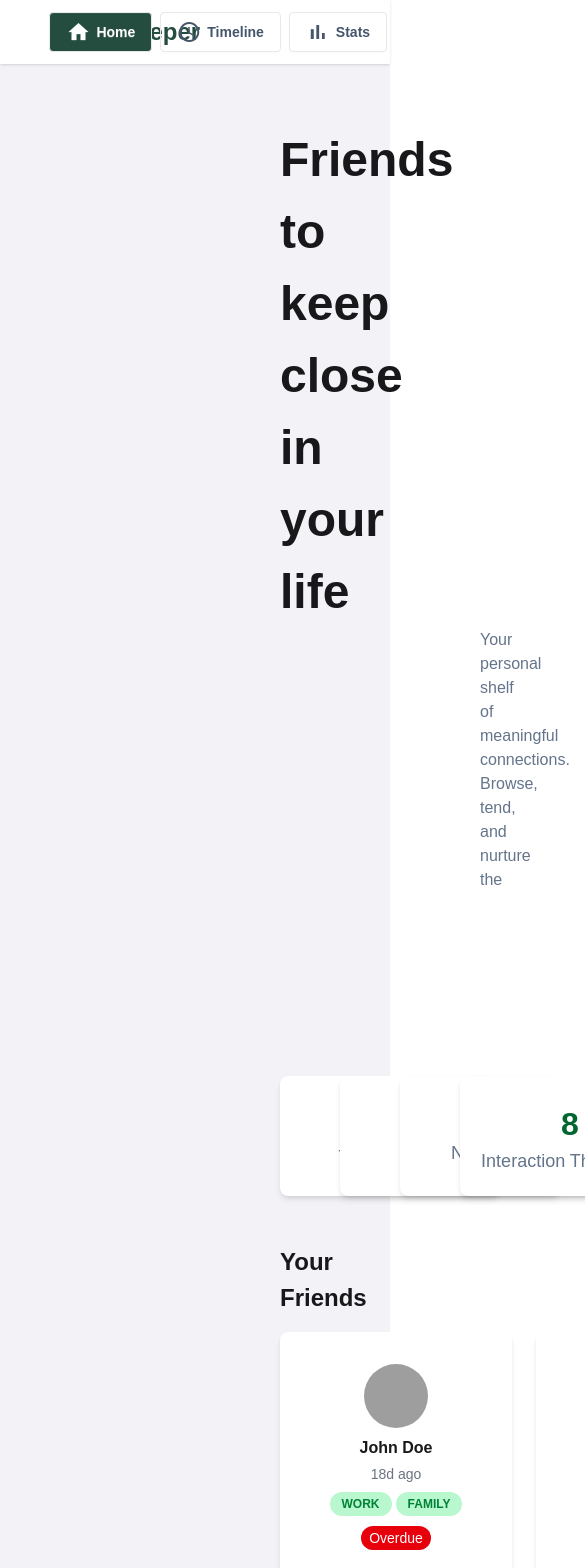
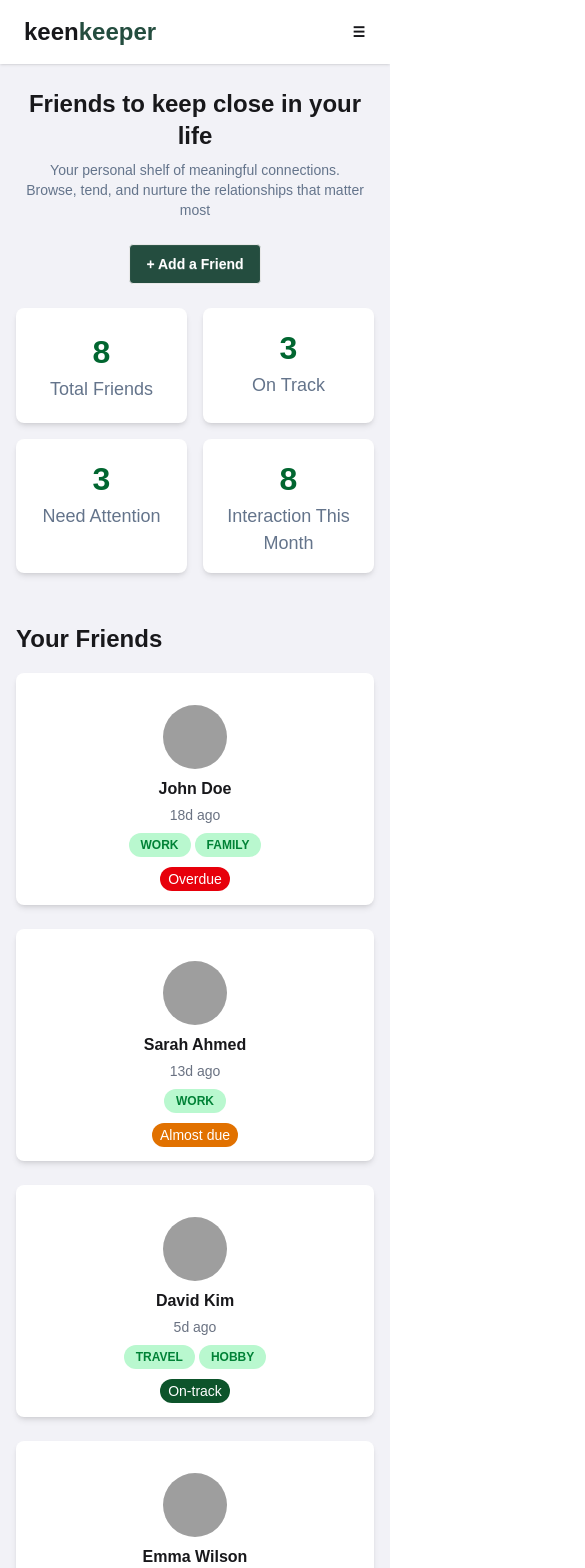
Before and after one commit to okhalidfa/7th-project, a React (Vite) app: page / in a window 390 px wide. Shown: the top 1568 px of the page, 585 px wide, since content can reach past the window. Built offline with nearby package versions, Linux system fonts and the light colour scheme; grey boxes are pictures that could not be loaded.

Commit message:
doing media responsive

```diff
--- a/src/component/Home.jsx
+++ b/src/component/Home.jsx
@@ -98,49 +98,51 @@ export const friends = [
     "next_due_date": "2026-05-04"
   }
 ]
-const overdueCount = friends.filter(
-  (friend) => friend.status === "Overdue"
-).length;
-const onCount = friends.filter(
-  (friend) => friend.status === "On-track"
-).length;
+
+const overdueCount = friends.filter((friend) => friend.status === "Overdue").length;
+const onCount = friends.filter((friend) => friend.status === "On-track").length;
 
 const Home = () => {
     return (
-        <div className='bg-[#F2F2F7] w-100% h-100% pb-20' >
-            <div className='mx-70 pt-15'>
-              <h1 className='font-bold text-[48px] justify-between text-center'>Friends to keep close in your life</h1>
-              <p className='text-[16px] text-[#64748B] px-50'>Your personal shelf of meaningful connections. Browse, tend, and nurture the </p>
-              <p className='text-[16px] text-[#64748B] px-90'>relationships that matter most</p>
-              <button className='mx-95 mt-6 btn bg-[#244D3F] text-white'>+ Add a Friend</button>
-              <div className="grid grid-cols-4 gap-15 py-6 justify-between text-center">
+        <div className='bg-[#F2F2F7] w-full min-h-screen pb-20'>
+            <div className='px-4 sm:px-8 md:px-12 lg:px-24 pt-6 lg:pt-15'>
 
-                 <div className="card bg-base-100 shadow-md p-5 w-55 h-30 text-[#64748B] text-[18px]">
-                   <h2 className='font-semibold text-[32px] text-center text-green-800 '>{friends.length}</h2>
-                   <p>Total Friends</p>
+              <h1 className='font-bold text-2xl sm:text-3xl md:text-4xl lg:text-[48px] text-center'>
+                Friends to keep close in your life
+              </h1>
+
+              <p className='text-[#64748B] text-sm sm:text-base text-center mt-2 px-2 sm:px-6 lg:px-50'>
+                Your personal shelf of meaningful connections. Browse, tend, and nurture the relationships that matter most
+              </p>
+
+              <div className='flex justify-center mt-6'>
+                <button className='btn bg-[#244D3F] text-white'>+ Add a Friend</button>
               </div>
 
-                 <div className="card bg-base-100 shadow-md p-4 w-55 h-30 text-[#64748B] text-[18px]">
-                    <h2 className='font-semibold text-[32px] text-center text-green-800 '>{onCount}</h2>
-
-                   <p>On Track</p>
+              {/* Stats Cards */}
+              <div className="grid grid-cols-2 md:grid-cols-4 gap-4 py-6">
+                <div className="card bg-base-100 shadow-md p-5 text-[#64748B] text-[18px]">
+                  <h2 className='font-semibold text-[32px] text-center text-green-800'>{friends.length}</h2>
+                  <p className='text-center'>Total Friends</p>
+                </div>
+                <div className="card bg-base-100 shadow-md p-4 text-[#64748B] text-[18px]">
+                  <h2 className='font-semibold text-[32px] text-center text-green-800'>{onCount}</h2>
+                  <p className='text-center'>On Track</p>
+                </div>
+                <div className="card bg-base-100 shadow-md p-4 text-[#64748B] text-[18px]">
+                  <h2 className='font-semibold text-[32px] text-center text-green-800'>{overdueCount}</h2>
+                  <p className='text-center'>Need Attention</p>
+                </div>
+                <div className="card bg-base-100 shadow-md p-4 text-[#64748B] text-center text-[18px]">
+                  <h2 className='font-semibold text-[32px] text-center text-green-800'>{friends.length}</h2>
+                  <p>Interaction This Month</p>
+                </div>
               </div>
 
-                 <div className="card bg-base-100 shadow-md p-4 w-55 h-30 text-[#64748B] text-[18px]">
-                    <h2 className='font-semibold text-[32px] text-center text-green-800 '>{overdueCount}</h2>
-
-                   <p>Need Attention</p>
-                 </div>
-
-                 <div className="card bg-base-100 shadow-md p-4 w-55 h-30 text-[#64748B] text-center pt-6 text-[18px]">
-                   <h2 className='font-semibold text-[32px] text-center text-green-800 '>{friends.length}</h2>
-                   <p>Interaction This Month</p>
-                 </div>
-
-               </div>
               <h1 className='font-semibold text-[24px] mt-6'>Your Friends</h1>
 
-               <div className="grid grid-cols-4 gap-6 mt-4 w-250 h-130">
+              {/* Friend Cards */}
+              <div className="grid grid-cols-1 sm:grid-cols-2 md:grid-cols-3 lg:grid-cols-4 gap-6 mt-4 pb-6">
                 {friends.map((friend) => (
                   <Link
                     to={`/friends/${friend.id}`}
@@ -189,11 +191,9 @@ const Home = () => {
                 ))}
               </div>
 
-
             </div>
-
-
         </div>
     );
 };
+
 export default Home;
--- a/src/component/details/details.jsx
+++ b/src/component/details/details.jsx
@@ -1,6 +1,20 @@
-import React from 'react';
+import React, { useState } from 'react';
 import { useParams } from 'react-router';
 import { friends } from '../Home';
+
+// ── Toast Component ──
+const Toast = ({ message, show }) => {
+  if (!show) return null;
+  return (
+    <div className="fixed top-6 left-1/2 -translate-x-1/2 z-50 flex items-center gap-2 bg-white text-gray-800 px-5 py-3 rounded-full shadow-lg border border-gray-100 w-max">
+      <svg xmlns="http://www.w3.org/2000/svg" width="20" height="20" viewBox="0 0 24 24" fill="none">
+        <circle cx="12" cy="12" r="12" fill="#22c55e"/>
+        <polyline points="6,12 10,16 18,8" stroke="white" strokeWidth="2.5" strokeLinecap="round" strokeLinejoin="round"/>
+      </svg>
+      <span className="text-sm font-medium">{message}</span>
+    </div>
+  );
+};
 
 const statusConfig = {
   "on-track":   { label: "On Track",   className: "bg-[#244D3F] text-white" },
@@ -19,6 +33,13 @@ const Details = () => {
   const { id } = useParams();
   const friend = friends.find((f) => f.id === parseInt(id));
 
+  const [toast, setToast] = useState({ show: false, message: "" });
+
+  const showToast = (message) => {
+    setToast({ show: true, message });
+    setTimeout(() => setToast({ show: false, message: "" }), 3000);
+  };
+
   if (!friend) {
     return (
       <div className="flex items-center justify-center min-h-screen text-gray-400 text-lg">
@@ -30,18 +51,24 @@ const Details = () => {
   const status = statusConfig[normalizeStatus(friend.status)] || statusConfig["on-track"];
 
   return (
-    <div className="bg-[#F2F2F7] min-h-screen p-10">
-      <div className="grid grid-cols-3 gap-4 bg-white rounded-2xl shadow-sm p-6">
+    <div className="bg-[#F2F2F7] min-h-screen p-4 md:p-6 lg:p-10">
 
-        <div className="col-span-1 border-r border-gray-100 pr-6 flex flex-col">
+      {/* Toast */}
+      <Toast show={toast.show} message={toast.message} />
 
+      <div className="flex flex-col lg:grid lg:grid-cols-3 gap-4 bg-white rounded-2xl shadow-sm p-4 md:p-6">
+
+        {/* ── LEFT COLUMN ── */}
+        <div className="lg:col-span-1 lg:border-r border-gray-100 lg:pr-6 flex flex-col">
+
+          {/* Profile */}
           <div className="flex flex-col items-center text-center pb-6 border-b border-gray-100">
             <img
               src={friend.picture}
               alt={friend.name}
-              className="w-24 h-24 rounded-full object-cover"
+              className="w-20 h-20 md:w-24 md:h-24 rounded-full object-cover"
             />
-            <h2 className="font-bold text-xl mt-3">{friend.name}</h2>
+            <h2 className="font-bold text-lg md:text-xl mt-3">{friend.name}</h2>
 
             <span className={`text-xs font-semibold px-3 py-1 rounded-full mt-2 ${status.className}`}>
               {status.label}
@@ -90,59 +117,75 @@ const Details = () => {
           </div>
         </div>
 
-        <div className="col-span-2 pl-4 flex flex-col gap-4">
+        {/* ── RIGHT COLUMN ── */}
+        <div className="lg:col-span-2 lg:pl-4 flex flex-col gap-4">
 
-          <div className="grid grid-cols-3 gap-4">
-            <div className="bg-gray-50 rounded-xl p-5 text-center">
-              <p className="text-3xl font-bold text-[#244D3F]">{friend.days_since_contact}</p>
-              <p className="text-sm text-gray-500 mt-1">Days Since Contact</p>
+          {/* Stats Row */}
+          <div className="grid grid-cols-3 gap-2 md:gap-4">
+            <div className="bg-gray-50 rounded-xl p-3 md:p-5 text-center">
+              <p className="text-2xl md:text-3xl font-bold text-[#244D3F]">{friend.days_since_contact}</p>
+              <p className="text-xs md:text-sm text-gray-500 mt-1">Days Since Contact</p>
             </div>
-            <div className="bg-gray-50 rounded-xl p-5 text-center">
-              <p className="text-3xl font-bold text-[#244D3F]">{friend.goal}</p>
-              <p className="text-sm text-gray-500 mt-1">Goal (Days)</p>
+            <div className="bg-gray-50 rounded-xl p-3 md:p-5 text-center">
+              <p className="text-2xl md:text-3xl font-bold text-[#244D3F]">{friend.goal}</p>
+              <p className="text-xs md:text-sm text-gray-500 mt-1">Goal (Days)</p>
             </div>
-            <div className="bg-gray-50 rounded-xl p-5 text-center">
-              <p className="text-xl font-bold text-[#244D3F]">{formatDate(friend.next_due_date)}</p>
-              <p className="text-sm text-gray-500 mt-1">Next Due</p>
+            <div className="bg-gray-50 rounded-xl p-3 md:p-5 text-center">
+              <p className="text-base md:text-xl font-bold text-[#244D3F]">{formatDate(friend.next_due_date)}</p>
+              <p className="text-xs md:text-sm text-gray-500 mt-1">Next Due</p>
             </div>
           </div>
 
-          <div className="bg-gray-50 rounded-xl p-5">
+          {/* Relationship Goal */}
+          <div className="bg-gray-50 rounded-xl p-4 md:p-5">
             <div className="flex justify-between items-center">
-              <h3 className="font-semibold text-lg">Relationship Goal</h3>
-              <button className="border border-gray-300 text-sm px-4 py-1 rounded-lg hover:bg-gray-100">
+              <h3 className="font-semibold text-base md:text-lg">Relationship Goal</h3>
+              <button className="border border-gray-300 text-xs md:text-sm px-3 md:px-4 py-1 rounded-lg hover:bg-gray-100">
                 Edit
               </button>
             </div>
-            <p className="text-gray-600 mt-2">
+            <p className="text-gray-600 mt-2 text-sm md:text-base">
               Connect every <span className="font-bold">{friend.goal} days</span>
             </p>
           </div>
 
-          <div className="bg-gray-50 rounded-xl p-5">
-            <h3 className="font-semibold text-lg mb-3">Quick Check-In</h3>
-            <div className="grid grid-cols-3 gap-4">
+          {/* Quick Check-In */}
+          <div className="bg-gray-50 rounded-xl p-4 md:p-5">
+            <h3 className="font-semibold text-base md:text-lg mb-3">Quick Check-In</h3>
+            <div className="grid grid-cols-3 gap-2 md:gap-4">
 
-              <button onClick={() => alert(`Call with ${friend.name}...`)} className="bg-white border border-gray-200 rounded-xl py-5 flex flex-col items-center gap-2 hover:shadow-md transition">
-                <svg xmlns="http://www.w3.org/2000/svg" width="26" height="26" viewBox="0 0 24 24" fill="none" stroke="currentColor" strokeWidth="2" strokeLinecap="round" strokeLinejoin="round">
+              {/* Call */}
+              <button
+                onClick={() => showToast(`Call with ${friend.name}!`)}
+                className="bg-white border border-gray-200 rounded-xl py-4 md:py-5 flex flex-col items-center gap-2 hover:shadow-md transition"
+              >
+                <svg xmlns="http://www.w3.org/2000/svg" width="22" height="22" viewBox="0 0 24 24" fill="none" stroke="currentColor" strokeWidth="2" strokeLinecap="round" strokeLinejoin="round">
                   <path d="M22 16.92v3a2 2 0 0 1-2.18 2 19.79 19.79 0 0 1-8.63-3.07A19.5 19.5 0 0 1 4.69 12 19.79 19.79 0 0 1 1.63 3.4 2 2 0 0 1 3.6 1.22h3a2 2 0 0 1 2 1.72c.127.96.361 1.903.7 2.81a2 2 0 0 1-.45 2.11L7.91 8.87a16 16 0 0 0 6.29 6.29l.95-.95a2 2 0 0 1 2.11-.45c.907.339 1.85.573 2.81.7A2 2 0 0 1 22 16.92z"/>
                 </svg>
-                <span className="text-sm font-medium">Call</span>
+                <span className="text-xs md:text-sm font-medium">Call</span>
               </button>
 
-              <button onClick={() => alert(`Text with ${friend.name}...`)} className="bg-white border border-gray-200 rounded-xl py-5 flex flex-col items-center gap-2 hover:shadow-md transition">
-                <svg xmlns="http://www.w3.org/2000/svg" width="26" height="26" viewBox="0 0 24 24" fill="none" stroke="currentColor" strokeWidth="2" strokeLinecap="round" strokeLinejoin="round">
+              {/* Text */}
+              <button
+                onClick={() => showToast(`Text with ${friend.name}!`)}
+                className="bg-white border border-gray-200 rounded-xl py-4 md:py-5 flex flex-col items-center gap-2 hover:shadow-md transition"
+              >
+                <svg xmlns="http://www.w3.org/2000/svg" width="22" height="22" viewBox="0 0 24 24" fill="none" stroke="currentColor" strokeWidth="2" strokeLinecap="round" strokeLinejoin="round">
                   <path d="M21 15a2 2 0 0 1-2 2H7l-4 4V5a2 2 0 0 1 2-2h14a2 2 0 0 1 2 2z"/>
                 </svg>
-                <span className="text-sm font-medium">Text</span>
+                <span className="text-xs md:text-sm font-medium">Text</span>
               </button>
 
-              <button onClick={() => alert(`Video with ${friend.name}...`)} className="bg-white border border-gray-200 rounded-xl py-5 flex flex-col items-center gap-2 hover:shadow-md transition">
-                <svg xmlns="http://www.w3.org/2000/svg" width="26" height="26" viewBox="0 0 24 24" fill="none" stroke="currentColor" strokeWidth="2" strokeLinecap="round" strokeLinejoin="round">
+              {/* Video */}
+              <button
+                onClick={() => showToast(`Video with ${friend.name}!`)}
+                className="bg-white border border-gray-200 rounded-xl py-4 md:py-5 flex flex-col items-center gap-2 hover:shadow-md transition"
+              >
+                <svg xmlns="http://www.w3.org/2000/svg" width="22" height="22" viewBox="0 0 24 24" fill="none" stroke="currentColor" strokeWidth="2" strokeLinecap="round" strokeLinejoin="round">
                   <polygon points="23 7 16 12 23 17 23 7"/>
                   <rect x="1" y="5" width="15" height="14" rx="2" ry="2"/>
                 </svg>
-                <span className="text-sm font-medium">Video</span>
+                <span className="text-xs md:text-sm font-medium">Video</span>
               </button>
 
             </div>
--- a/src/component/footer/footer.jsx
+++ b/src/component/footer/footer.jsx
@@ -6,14 +6,12 @@ const Footer = () => {
   return (
     <footer className="bg-[#1B4D42] text-white w-full  ">
 
-      {/* Main Footer */}
       <div className="flex flex-col items-center py-12 px-6 text-center">
         <h1 className="text-5xl font-bold">KeenKeeper</h1>
         <p className="text-[#FFFFFF] text-[16px] mt-3 text-sm ">
           Your personal shelf of meaningful connections. Browse, tend, and nurture the relationships that matter most.
         </p>
 
-        {/* Social Links */}
         <p className="mt-6 font-semibold text-white">Social Links</p>
         <div className="flex gap-3 mt-3">
 
@@ -27,15 +25,25 @@ const Footer = () => {
         </div>
       </div>
 
-      {/* Bottom Bar */}
-      <div className="border-t border-white/20 px-40 py-4 flex justify-between items-center text-sm text-gray-300">
-        <p className='text-slate-400 text-[16px]'>© 2026 KeenKeeper. All rights reserved.</p>
-        <div className="flex gap-8">
-          <a href="#" className="text-slate-400 text-[16px]">Privacy Policy</a>
-          <a href="#" className="text-slate-400 text-[16px]">Terms of Service</a>
-          <a href="#" className="text-slate-400 text-[16px]">Cookies</a>
-        </div>
-      </div>
+      <div className="border-t border-white/20 px-4 sm:px-8 lg:px-20 py-4 flex flex-col md:flex-row justify-between items-center text-sm text-gray-300 gap-3">
+
+  <p className="text-slate-400 text-sm md:text-base text-center md:text-left">
+    © 2026 KeenKeeper. All rights reserved.
+  </p>
+
+  <div className="flex flex-col sm:flex-row gap-3 sm:gap-6 text-center">
+    <a href="#" className="text-slate-400 text-sm md:text-base">
+      Privacy Policy
+    </a>
+    <a href="#" className="text-slate-400 text-sm md:text-base">
+      Terms of Service
+    </a>
+    <a href="#" className="text-slate-400 text-sm md:text-base">
+      Cookies
+    </a>
+  </div>
+
+</div>
 
     </footer>
   );
--- a/src/component/roots/Root.jsx
+++ b/src/component/roots/Root.jsx
@@ -8,17 +8,33 @@ const root = () => {
     return (
         <div>
             <div className="navbar bg-base-100 shadow-sm">
-              <div className="navbar-start ml-15">
-                 <span className='font-semibold text-[24px]'>keen</span><span className='text-[24px] text-[#244D3F] font-semibold'>keeper</span>
+              <div className="navbar-start lg:ml-15 ml-4">
+                 <span className='font-semibold text-[24px] '>keen</span><span className='text-[24px] text-[#244D3F] font-semibold'>keeper</span>
 
               </div>
               <div className="navbar-center hidden lg:flex">
               </div>
-              <div className="navbar-end gap-2 mr-20">
+              <div className="navbar-end gap-2 mr-20 hidden lg:flex">
                  <NavLink to={"/"} className={({isActive})=> isActive ? "text-white bg-[#244D3F] btn " :"btn bg-transparent text-slate-600"}><span className="material-icons">home</span>Home</NavLink>
                  <NavLink to={"/tm"} className={({isActive})=> isActive ? "text-white bg-[#244D3F] btn " :"btn bg-transparent text-slate-600"}><span className="material-icons">schedule</span>Timeline</NavLink>
                  <NavLink to={"/st"} className={({isActive})=> isActive ? "text-white bg-[#244D3F] btn " :"btn bg-transparent text-slate-600"} ><span className="material-icons">bar_chart</span>Stats</NavLink>
               </div>
+              <div className="navbar-end lg:hidden">
+          <div className="dropdown dropdown-end">
+            <label tabIndex={0} className="btn btn-ghost">
+              ☰
+            </label>
+
+            <ul
+              tabIndex={0}
+              className="menu menu-sm dropdown-content mt-3 p-2 shadow bg-base-100 rounded-box w-52"
+            >
+              <li><NavLink to="/">Home</NavLink></li>
+              <li><NavLink to="/tm">Timeline</NavLink></li>
+              <li><NavLink to="/st">Stats</NavLink></li>
+            </ul>
+          </div>
+        </div>
             </div>
             <main className="flex-1">
               <Outlet />
```
Lines whose indentation alone changed are shown as unchanged.
